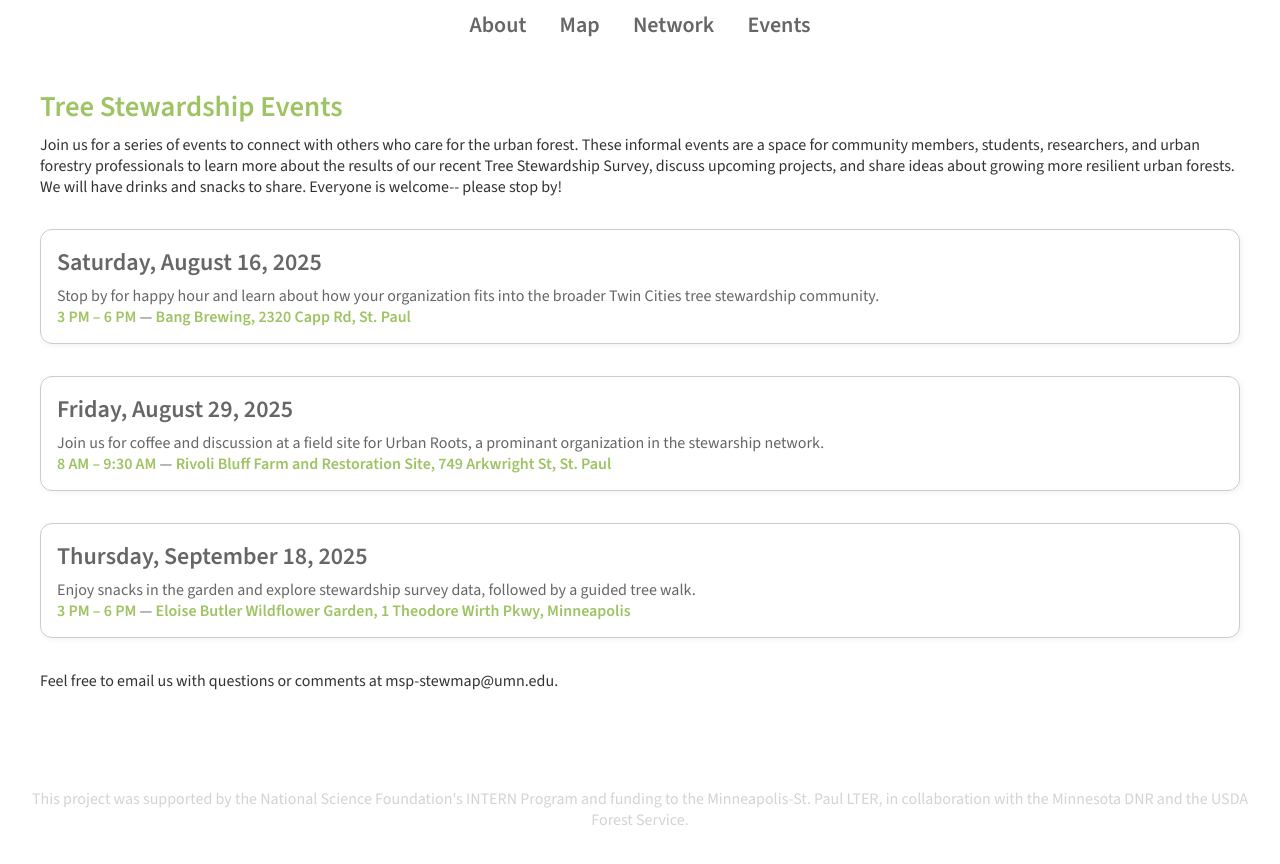
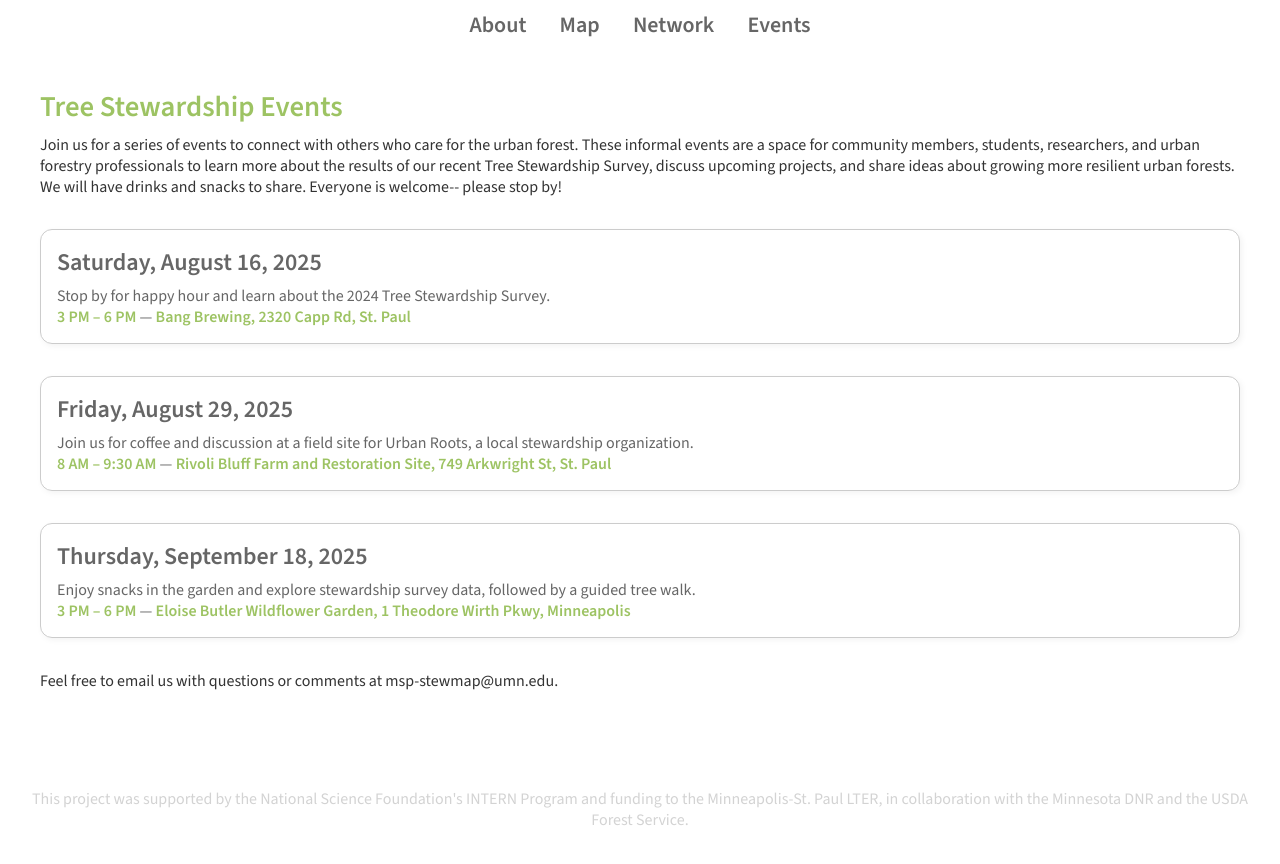
Before and after one commit to MSP-LTER/stewmap, a Jekyll site: the page built from events.md, in a window 1280 px wide. Shown: the top 864 px of the page. Built offline with Jekyll 4.4.1, drawn with Linux system fonts in a browser that asks for light colours.

Commit message:
Update events.md

```diff
--- a/events.md
+++ b/events.md
@@ -50,7 +50,7 @@ layout: default
 <div class="event-box">
   <div class="event-date">Saturday, August 16, 2025</div>
   <div>
-    Stop by for happy hour and learn about how your organization fits into the broader Twin Cities tree stewardship community.
+    Stop by for happy hour and learn about the 2024 Tree Stewardship Survey.
   </div>
   <div>
     <span class="event-highlight">3 PM – 6 PM</span> —
@@ -61,7 +61,7 @@ layout: default
 <div class="event-box">
   <div class="event-date">Friday, August 29, 2025</div>
   <div>
-    Join us for coffee and discussion at a field site for Urban Roots, a prominant organization in the stewarship network.
+    Join us for coffee and discussion at a field site for Urban Roots, a local stewardship organization.
   </div>
   <div>
     <span class="event-highlight">8 AM – 9:30 AM</span> —
```
